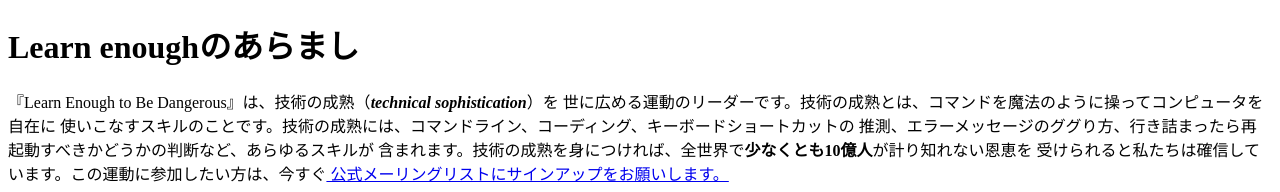
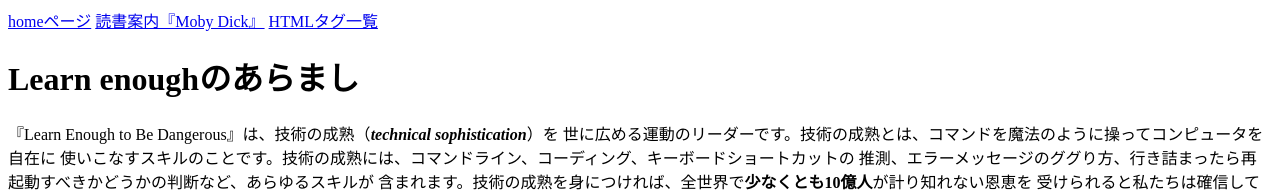
Before and after one commit to m-nsd3/sample_website, a plain HTML site: page index.html in a window 1280 px wide. Shown: the top 192 px of the page. Drawn offline with Linux system fonts and the light colour scheme.

Commit message:
Add Page Navi

```diff
--- a/index.html
+++ b/index.html
@@ -5,6 +5,12 @@
         <meta charset="utf-8">
     </head>
     <body>
+      <div>
+        <a href="index.html">homeページ</a>
+        <a href="moby_dick.html">読書案内『Moby Dick』</a>
+        <a href="tags.html">HTMLタグ一覧</a>
+      </div>
+
         <h1>Learn enoughのあらまし</h1>
 
         <p>
```
Also changed, not shown: moby_dick.html (+5 -0 lines), tags.html (+5 -0 lines).
